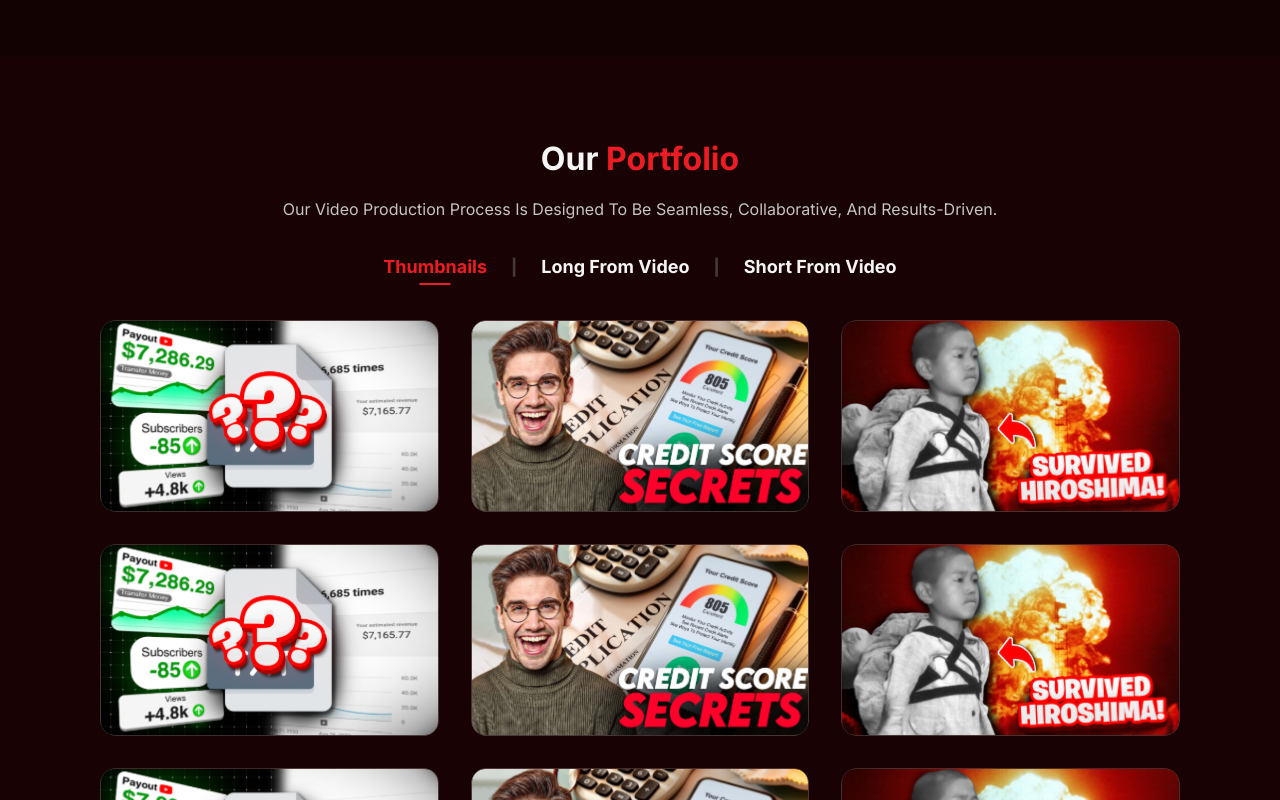
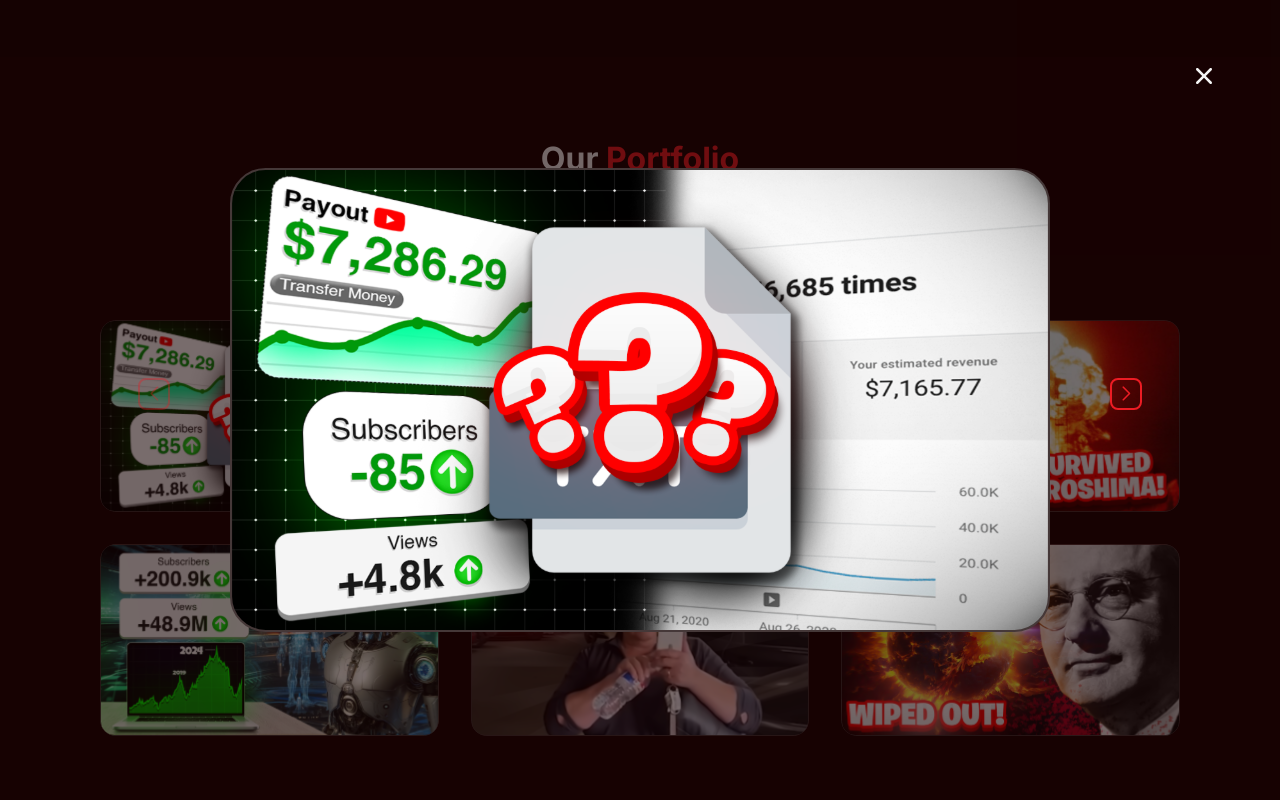
Before and after one commit to Mohamed5amy/gacelezz, a React (Vite) app: page / in a window 1280 px wide. Both pictures are taken after a click on the element 253 px from the left and 4707 px from the top of the page. Shown: the part 4307-5107 px from the top of the page. Built offline with nearby package versions, Linux system fonts and the light colour scheme.

Commit message:
portfolio prev

```diff
--- a/src/Sections/Portfolio.jsx
+++ b/src/Sections/Portfolio.jsx
@@ -8,6 +8,7 @@ import p6 from "../images/p6.svg"
 import { useEffect, useRef, useState } from "react"
 import { gsap } from 'gsap';
 import { ScrollTrigger } from 'gsap/ScrollTrigger';
+import Slider from "../components/Slider"
 
 gsap.registerPlugin(ScrollTrigger);
 
@@ -49,14 +50,28 @@ export const Portfolio = () => {
 
   } , [])
 
+  const [active, setActive] = useState(false)
+  const [start, setStart] = useState(false)
+
+  const images = [p1,p2,p3,p4,p5,p6]
+  const images2 = [p6,p5,p4,p3,p2,p1]
+  const images3 = [p1,p5,p2,p3,p4,p6]
+
+  console.log(start)
 
   return (
     <Stack bgcolor={"#180203"} px={{xs : 10 , sm : 20 , md : 20 , lg : 50}} py={{xs : 30 , sm : 40}} id="portfolio">
       <Typography ref={box1} fontWeight={700} fontSize={{ xs: 24, md: 32 }} lineHeight={"140%"} color={"primary.white"} textAlign={"center"} mb={8} > Our <span style={{color : "#EC1C24"}} >Portfolio</span> </Typography>
       <Typography ref={box2} color={"text.secondary"} textAlign={"center"} mb={16}>Our video production process is designed to be seamless, collaborative, and results-driven. </Typography>
       <Taps tap={tap} setTap={setTap} />
-      {tap === 1 && <Thumbnails />}
-      {tap === 2 && <Videos />}
+      {tap === 1 && <Thumbnails setActive={setActive} data={images} setStart={setStart} tap={tap} />}
+      {tap === 2 && <Thumbnails setActive={setActive} data={images2} setStart={setStart} tap={tap} />}
+      {tap === 3 && <Thumbnails setActive={setActive} data={images3} setStart={setStart} tap={tap} />}
+
+    {(active && tap === 1) && <Slider active={active} setActive={setActive} data={images} start={start} />}
+    {(active && tap === 2) && <Slider active={active} setActive={setActive} data={images2} start={start} />}
+    {(active && tap === 3) && <Slider active={active} setActive={setActive} data={images3} start={start} />}
+
     </Stack>
   )
 }
@@ -73,22 +88,44 @@ const Taps = ({tap , setTap}) => {
   )
 }
 
-const Thumbnails = () => {
+const Thumbnails = ({data , setActive , setStart , tap}) => {
+
+  const box1 = useRef(null)
+
+  useEffect(() => {
+
+    tap === 1 && gsap.from(box1.current, {
+      duration: 1,
+      y : 200,
+      x : -900,
+      opacity : 0,
+      rotate : "30deg"
+    });
+
+    tap === 2 && gsap.from(box1.current, {
+      duration: 1,
+      y : 200,
+      opacity : 0,
+    });
+
+    tap === 3 && gsap.from(box1.current, {
+      duration: 1,
+      y : 200,
+      x : 900,
+      opacity : 0,
+      rotate : "-30deg"
+    });
+
+  } , [])
+
   return (
-    <Stack>
+    <Stack ref={box1} >
       <Grid container spacing={{xs : 4 , sm : 16}}>
-        <Thumbnail img={p1} />
-        <Thumbnail img={p2} />
-        <Thumbnail img={p3} />
-        <Thumbnail img={p1} />
-        <Thumbnail img={p2} />
-        <Thumbnail img={p3} />
-        <Thumbnail img={p1} />
-        <Thumbnail img={p2} />
-        <Thumbnail img={p3} />
-        <Thumbnail img={p1} />
-        <Thumbnail img={p2} />
-        <Thumbnail img={p3} />
+        {data.map((item , i) => {
+          return (
+            <Thumbnail img={item} key={i} setActive={setActive} i={i} setStart={setStart} />
+          )
+        })}
       </Grid>
     </Stack>
   )
@@ -109,7 +146,7 @@ const getHoverDirection = (event) => {
   return directions[d];
 };
 
-const Thumbnail = ({img}) => {
+const Thumbnail = ({img , setActive , i , setStart}) => {
 
 
   useEffect(() => {
@@ -139,7 +176,7 @@ const Thumbnail = ({img}) => {
 
 
   return (
-    <Grid item xs={6} sm={6} md={4} overflow={"hidden"}>
+    <Grid item xs={6} sm={6} md={4} overflow={"hidden"} onClick={() => {setActive(true) ; setStart(i)}}>
       <Stack className="hover">
         <img src={img} alt="Portfolio Image 1" width={"100%"} height={"100%"} className="content" />
         <div className="overlay"></div>
@@ -147,34 +184,3 @@ const Thumbnail = ({img}) => {
     </Grid>
   )
 }
-
-const Videos = () => {
-  return (
-    <Stack>
-      <Grid container spacing={{xs : 4 , sm : 16}}>
-        <Thumbnail img={p4} />
-        <Thumbnail img={p5} />
-        <Thumbnail img={p6} />
-        <Thumbnail img={p4} />
-        <Thumbnail img={p5} />
-        <Thumbnail img={p6} />
-        <Thumbnail img={p4} />
-        <Thumbnail img={p5} />
-        <Thumbnail img={p6} />
-        <Thumbnail img={p4} />
-        <Thumbnail img={p5} />
-        <Thumbnail img={p6} />
-      </Grid>
-    </Stack>
-  )
-}
-
-// const Video = ({img}) => {
-
-//   return (
-//     <Grid item item xs={6} sm={6} md={4} className="hover" overflow={"hidden"} sx={{"img" : {transition : ".5s" , "&:hover" : {scale : 1.1}}}}>
-//       <img src={img} alt="Portfolio Image 1" width={"100%"} height={"100%"} className="content" />
-//       <div className="overlay"></div>
-//     </Grid>
-//   )
-// }
--- /dev/null
+++ b/src/components/Slider.jsx
@@ -0,0 +1,53 @@
+import { Box, Stack } from "@mui/material"
+import { Swiper, SwiperSlide } from 'swiper/react';
+import { Navigation , EffectFade } from 'swiper/modules';
+import p1 from "../images/p1.svg"
+import p2 from "../images/p2.svg"
+import { useEffect, useRef } from "react";
+import { gsap } from 'gsap';
+import { ScrollTrigger } from 'gsap/ScrollTrigger';
+gsap.registerPlugin(ScrollTrigger);
+
+
+const Slider = ({active , setActive , data , start}) => {
+
+    const box1 = useRef(null)
+
+    useEffect(() => {
+        gsap.from(box1.current, {
+            duration: 1,
+            opacity : 0,
+        });
+    } , [active])
+
+
+  return (
+    active && <Stack ref={box1} alignItems={"center"} justifyContent={"center"} position={"fixed"} zIndex={10000} left={0} top={0} width={"100%"} height={"100%"} bgcolor={"#18020394"}>
+        <Box onClick={() => setActive(false)} position={"absolute"} top={{xs : 20 , sm : 20 , md : 64}} right={{xs : 20 , sm : 20 , md : 64}} color={"#F5F5F5"} sx={{cursor : "pointer" ,"svg" : {transition : ".5s"} , "&:hover" : {color : "primary.main"}}}>
+            <svg width="24" height="24" viewBox="0 0 24 24" fill="none" xmlns="http://www.w3.org/2000/svg">
+                <path d="M19.6278 4.37234C19.3894 4.13401 19.0661 4.00012 18.729 4.00012C18.3919 4.00012 18.0686 4.13401 17.8302 4.37234L12 10.2025L6.16983 4.37234C5.93143 4.13401 5.60813 4.00012 5.27103 4.00012C4.93392 4.00012 4.61062 4.13401 4.37222 4.37234C4.13389 4.61074 4 4.93405 4 5.27115C4 5.60825 4.13389 5.93155 4.37222 6.16995L10.2024 12.0001L4.37222 17.8303C4.13389 18.0687 4 18.392 4 18.7291C4 19.0662 4.13389 19.3895 4.37222 19.6279C4.61062 19.8662 4.93392 20.0001 5.27103 20.0001C5.60813 20.0001 5.93143 19.8662 6.16983 19.6279L12 13.7977L17.8302 19.6279C18.0686 19.8662 18.3919 20.0001 18.729 20.0001C19.0661 20.0001 19.3894 19.8662 19.6278 19.6279C19.8661 19.3895 20 19.0662 20 18.7291C20 18.392 19.8661 18.0687 19.6278 17.8303L13.7976 12.0001L19.6278 6.16995C19.8661 5.93155 20 5.60825 20 5.27115C20 4.93405 19.8661 4.61074 19.6278 4.37234Z" fill="currentColor"/>
+            </svg>
+        </Box>
+        <Swiper
+            style={{
+                width : "80%",
+                minHeight : "400px",
+            }}
+            speed={1000}
+            effect="fade"
+            initialSlide={start}
+            slidesPerView={1}
+            navigation
+            modules={[Navigation , EffectFade]}
+        >
+            {data.map((item , i) => {
+                return (
+                    <SwiperSlide key={i}> <Stack justifyContent={"center"} width={{xs : "100%" , md : "80%"}} minHeight={"400px"} margin={"auto"} ><img src={item} alt="" width={"100%"} height={"100%"} style={{objectFit : "contain"}} /></Stack> </SwiperSlide>
+                )
+            })}
+        </Swiper>
+    </Stack>
+  )
+}
+
+export default Slider
--- a/src/styles/_classes.scss
+++ b/src/styles/_classes.scss
@@ -319,3 +319,21 @@
   text-align: center;
   border-radius: 16px;
 }
+
+
+// Swiper Button
+.swiper-button-next , .swiper-button-prev {
+  color: $main !important;
+  border: 2px solid $main;
+  width: 32px !important;
+  height: 32px !important;
+  display: flex !important;
+  align-items: center;
+  justify-content: center;
+  border-radius: 8px;
+}
+
+.swiper-button-next:after , .swiper-button-prev:after {
+  font-size: 14px;
+  font-weight: 800;
+}
```
Also changed, not shown: src/images/close.png (added).
